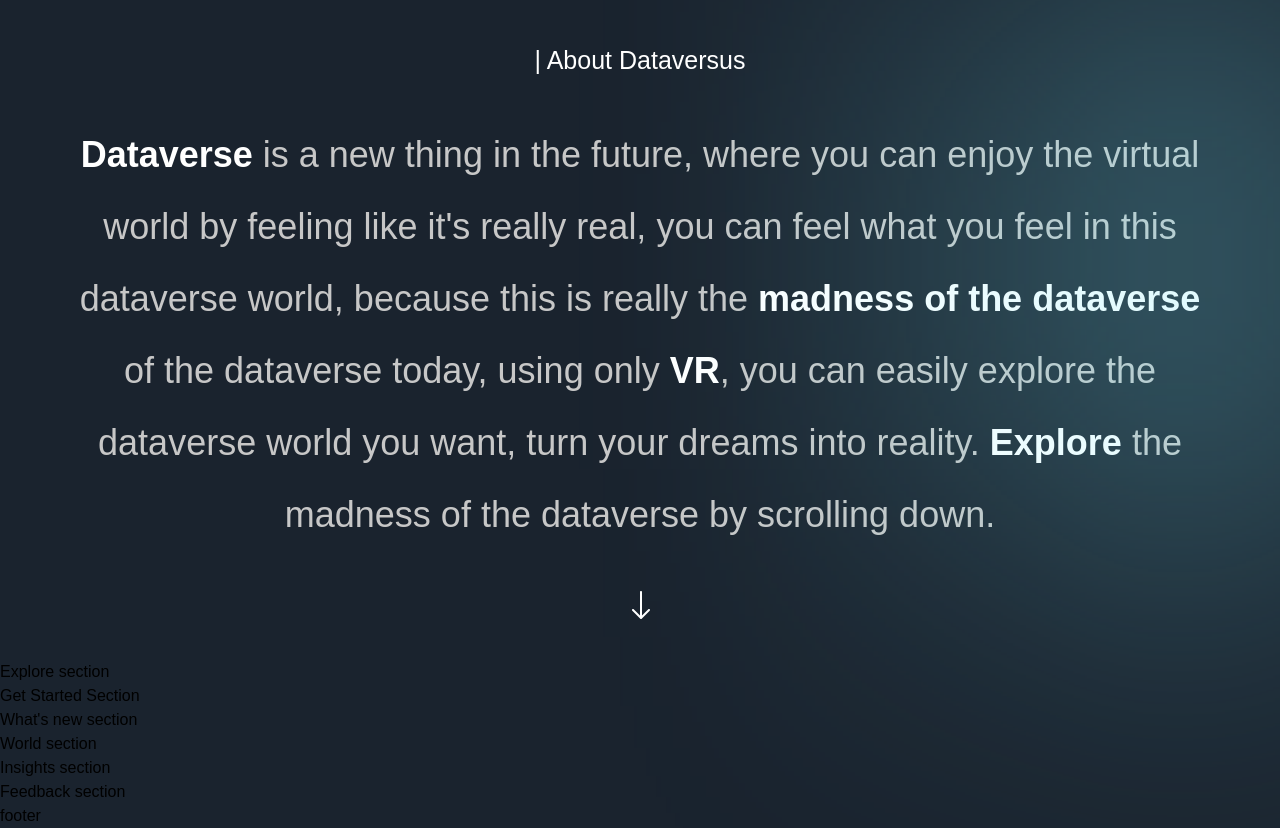
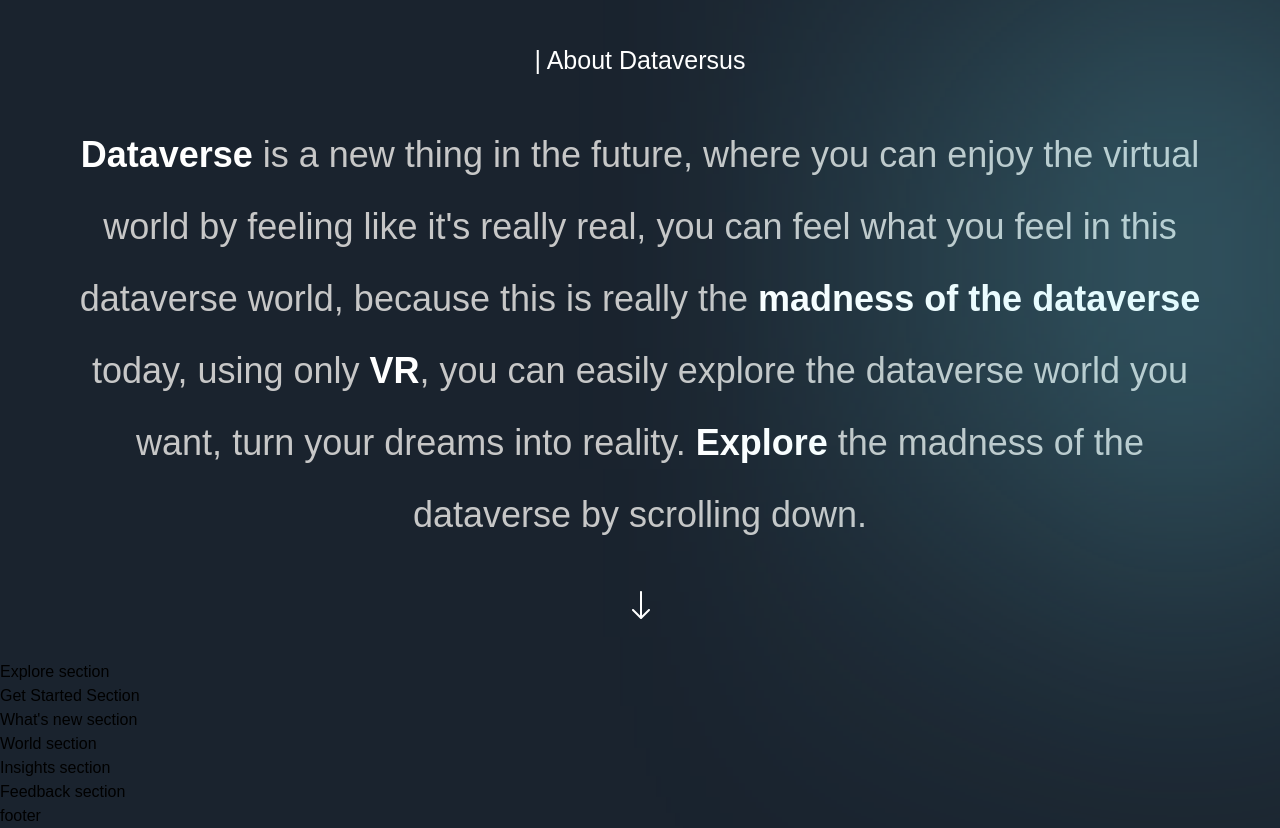
Before and after one commit to KofiIsaacBoateng/web-animations, a Next.js app in the folder 01-dataverse/: page / in a window 1280 px wide. Shown: the part 1025-1853 px from the top of the page. Built offline with nearby package versions, Linux system fonts and the light colour scheme; a web font is replaced by a local one.

Commit message:
fix: text repition

```diff
--- a/01-dataverse/sections/About.jsx
+++ b/01-dataverse/sections/About.jsx
@@ -18,7 +18,7 @@ const About = () => (
         variants={fadeIn('up', 'tween', 0.2, 1)}
         className="text-center text-secondary-white leading-loose font-normal md:text-[36px] text-[18px] sm:mt-[40px] mt-[25px] "
       >
-        <span className="text-white font-extrabold">Dataverse</span> is a new thing in the future, where you can enjoy the virtual world by feeling like it's really real, you can feel what you feel in this dataverse world, because this is really the <span className="text-white font-extrabold">madness of the dataverse</span> of the dataverse today, using only <span className="text-white font-extrabold">VR</span>, you can easily explore the dataverse world you want, turn your dreams into reality. <span className="text-white font-extrabold">Explore</span> the madness of the dataverse by scrolling down.
+        <span className="text-white font-extrabold">Dataverse</span> is a new thing in the future, where you can enjoy the virtual world by feeling like it's really real, you can feel what you feel in this dataverse world, because this is really the <span className="text-white font-extrabold">madness of the dataverse</span> today, using only <span className="text-white font-extrabold">VR</span>, you can easily explore the dataverse world you want, turn your dreams into reality. <span className="text-white font-extrabold">Explore</span> the madness of the dataverse by scrolling down.
       </motion.p>
       <motion href="#explore">
         <motion.img
@@ -28,7 +28,7 @@ const About = () => (
           viewport={{ once: false, amount: 0.25 }}
           src="/arrow-down.svg"
           alt="arrow-down"
-          className="mx-auto sm:my-[40px] my-[25px] "
+          className="mx-auto sm:my-[40px] my-[25px]"
         />
       </motion>
     </motion.div>
```
